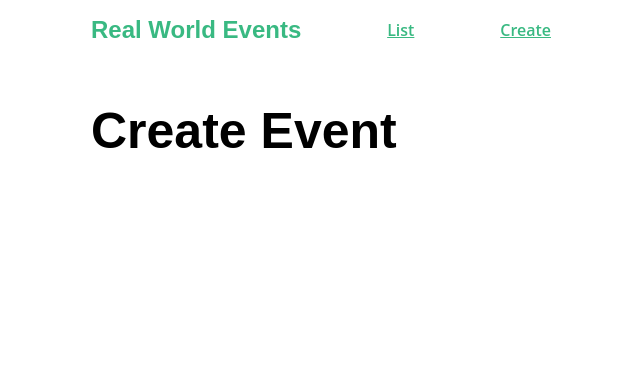
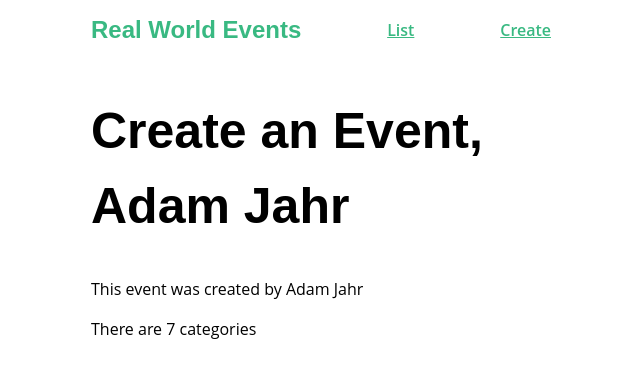
Before and after one commit to AlinaDev252/real-world-vue, a Vue app: page /event/create in a window 1280 px wide. Shown: the top 378 px of the page, without its empty margins (319-959 px from the left). Built offline with nearby package versions, Linux system fonts and the light colour scheme.

Commit message:
Add state & getters

```diff
--- a/src/store/index.js
+++ b/src/store/index.js
@@ -1,11 +1,28 @@
-import Vue from "vue";
-import Vuex from "vuex";
+import Vue from 'vue'
+import Vuex from 'vuex'
 
-Vue.use(Vuex);
+Vue.use(Vuex)
 
 export default new Vuex.Store({
-  state: {},
+  state: {
+    user: { id: 'abc123', name: 'Adam Jahr' },
+    categories: [
+      'sustainability',
+      'nature',
+      'animal welfare',
+      'housing',
+      'education',
+      'food',
+      'community',
+    ],
+  },
   mutations: {},
   actions: {},
   modules: {},
-});
+  // add a Getter to our Store
+  getters: {
+    catLength: (state) => {
+      return state.categories.length
+    },
+  },
+})
--- a/src/views/EventCreate.vue
+++ b/src/views/EventCreate.vue
@@ -1,3 +1,22 @@
 <template>
-  <h1>Create Event</h1>
+  <div>
+    <h1>Create an Event, {{ user.name }}</h1>
+    <p>This event was created by {{ user.name }}</p>
+    <p>There are {{ catLength }} categories</p>
+  </div>
 </template>
+
+<script>
+import { mapState } from 'vuex'
+
+export default {
+  computed: {
+    catLength() {
+      return this.$store.getters.catLength
+    },
+    ...mapState(['categories', 'user']), // <-- using object spread operator which allows us to mix in additional computed properties here.
+  },
+}
+</script>
+
+<style lang="scss" scoped></style>
```
